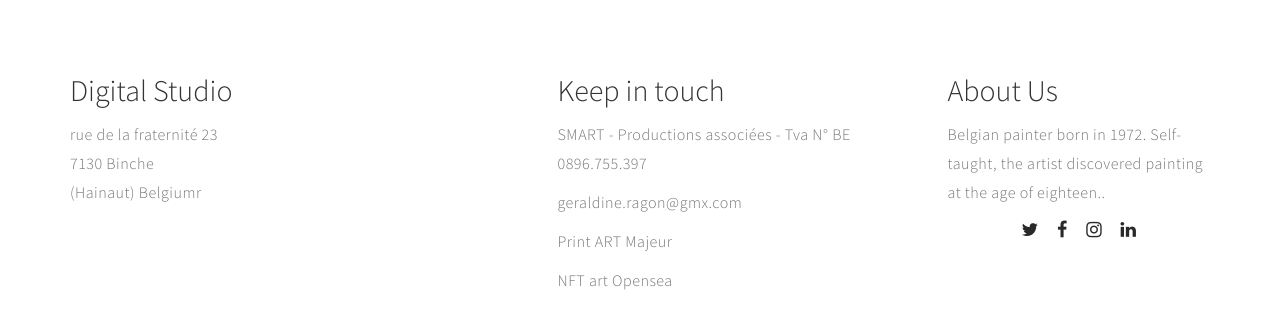
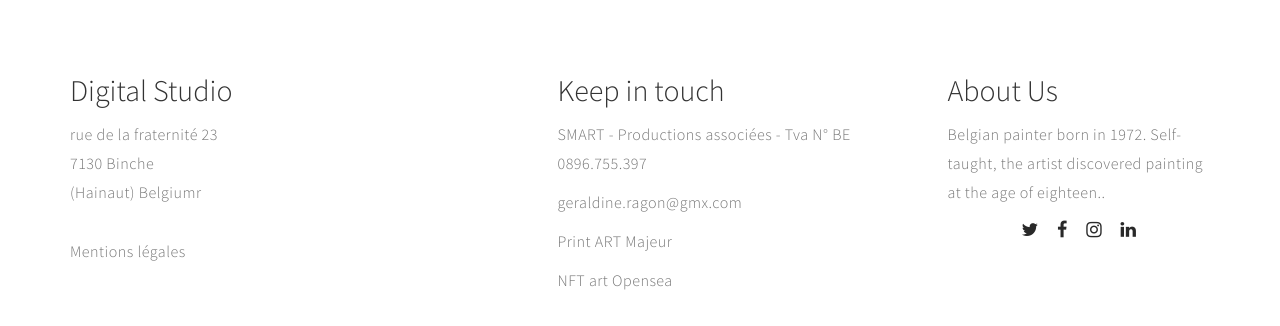
Before and after one commit to gydeeweb/art-abstract, a plain HTML site: page index.html in a window 1280 px wide. Shown: the part 3601-3927 px from the top of the page. Drawn offline with Linux system fonts and the light colour scheme.

Commit message:
Update index.html

```diff
--- a/index.html
+++ b/index.html
@@ -320,7 +320,8 @@ http://www.tooplate.com/view/2099-scenic
                     <h2>Digital Studio</h2>
                     <p>rue de la fraternité 23<br>
                          7130 Binche<br>
-                         (Hainaut) Belgiumr</p>
+                         (Hainaut) Belgiumr</p><br>
+                     <p><a href="mg.html">Mentions légales</a></p>
 
 
                </div>
```
